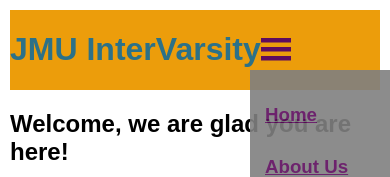
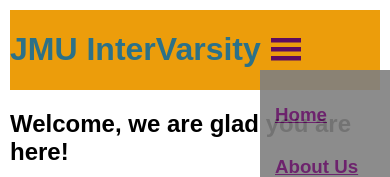
Before and after one commit to longencp/CS347project1, a plain HTML site: page index.html in a window 390 px wide. Both pictures are taken after a click on the icon 275 px from the left and 49 px from the top of the page. Shown: the top 177 px of the page. Drawn offline with Linux system fonts and the light colour scheme.

Commit message:
hamburger moved right

```diff
--- a/css/external_style.css
+++ b/css/external_style.css
@@ -43,6 +43,7 @@
 }
 #hamburger {
     display: none;
+    padding: 10px;
 }
 
 
@@ -74,7 +75,7 @@
         opacity: 0.9;
         display: block;
         position: absolute;
-        left: 250px;
+        left: 260px;
         top: 70px;
         width: 150px;
 
```
